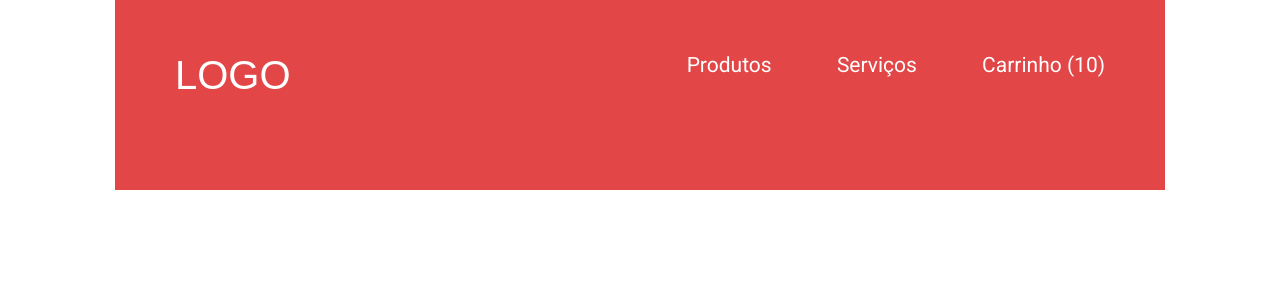
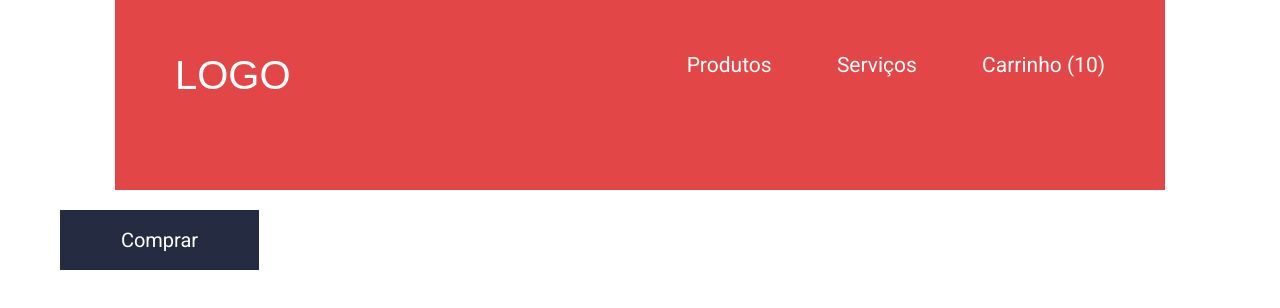
Before and after one commit to buenojc/loja-fone, a plain HTML site: page index.html in a window 1280 px wide. Drawn offline with Linux system fonts and the light colour scheme.

Commit message:
[003] Desafio Intermediário Finalizado

```diff
--- a/header.css
+++ b/header.css
@@ -26,3 +26,17 @@ a {
   text-decoration: none;
   margin-left: 60px;
 }
+
+.btn-buy {
+  display: block;
+  text-align: center;
+  width: 199px;
+  height: 60px;
+  background-color: #252c41;
+  border: 2px solid inherit;
+  color: #fff;
+  font-size: 20px;
+  font-family: "Roboto", sans-serif;
+  line-height: 60px;
+  margin-top: 20px;
+}
--- a/index.html
+++ b/index.html
@@ -20,5 +20,7 @@
         <a href="#">Carrinho (10)</a>
       </nav>
     </header>
+
+    <a href="#" class="btn-buy">Comprar</a>
   </body>
 </html>
```
